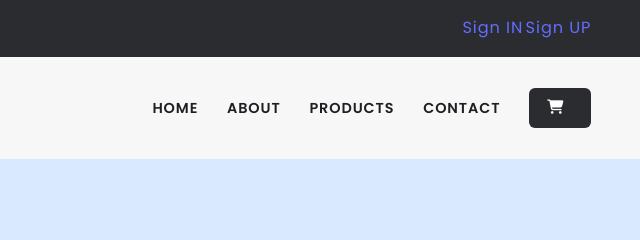
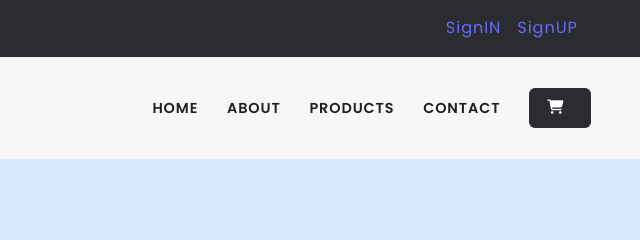
Before and after one commit to rohantandale1107/E-com-web-app, a website built with Vite: page ecom_website/index.html in a window 1280 px wide. Shown: the top 240 px of the page, 640-1280 px from the left. Built offline with nearby package versions, Linux system fonts and the light colour scheme.

Commit message:
update code

```diff
--- a/ecom_website/index.html
+++ b/ecom_website/index.html
@@ -22,8 +22,8 @@
           <p>Free shipping, 30 days return or refund guarantee.</p>
         </div>
         <div class="sign_in_up">
-          <a href="#">Sign IN</a>
-          <a href="#">Sign UP</a>
+          <a href="#" id="signin">SignIN</a>
+          <a href="#" id="signin">SignUP</a>
         </div>
       </div>
     </section>
--- a/ecom_website/style.css
+++ b/ecom_website/style.css
@@ -38,7 +38,9 @@ body {
   min-width: 320px;
   background-color: var(--backgroundColor);
 }
-
+#signin{
+  margin-right: 1.5rem;
+}
 h1,
 h2,
 h3,
```
